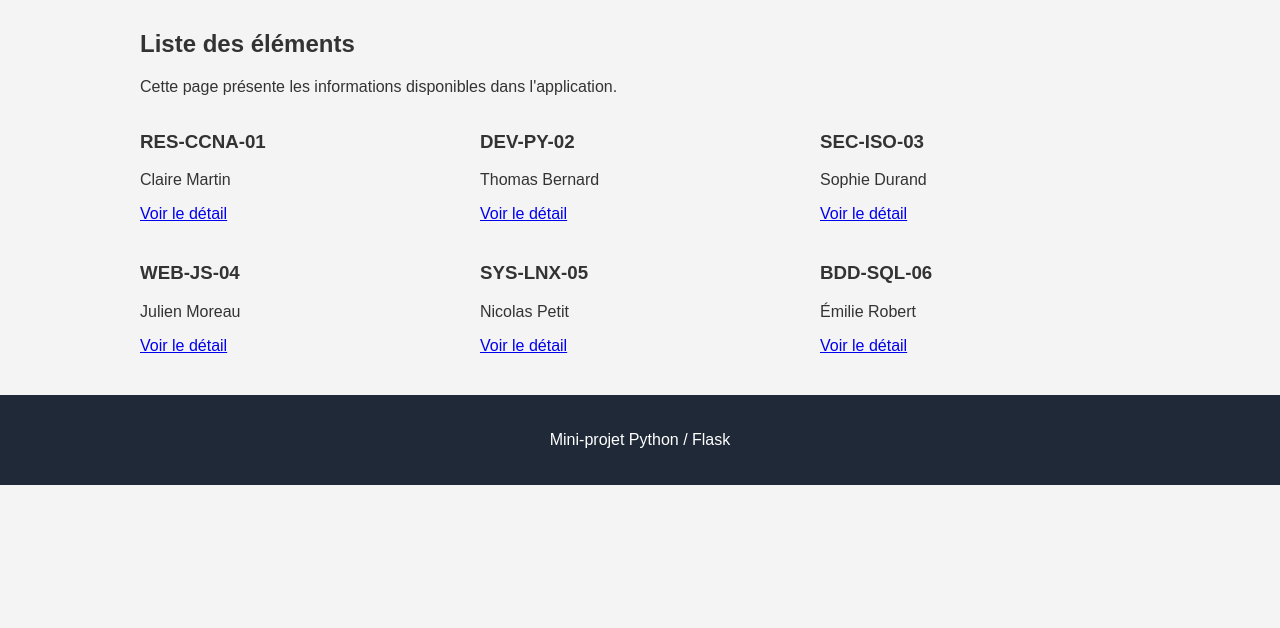
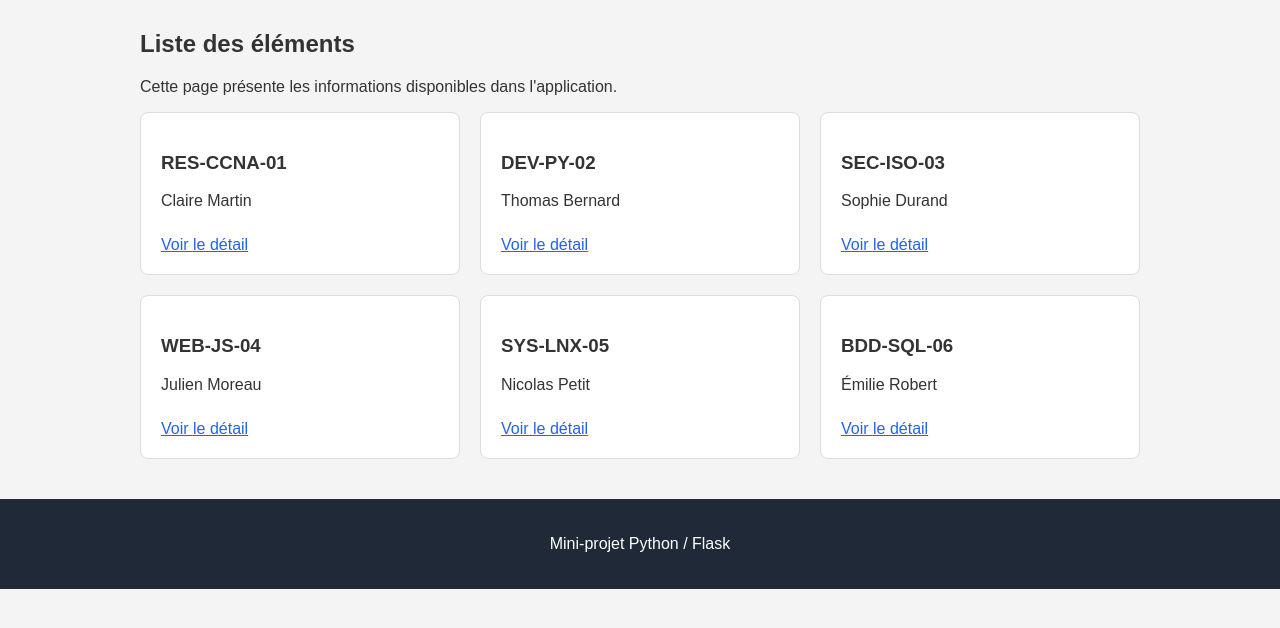
Before and after one commit to boudjelaba/CIEL2, a Flask app: page / in a window 1280 px wide. Shown: the part 95-723 px from the top of the page. Run offline with Flask 3, Linux system fonts and the light colour scheme.

Commit message:
Rename class 'card' to 'carte' in index.html

```diff
--- a/GitHub_Project/mini-projet-flask/templates/index.html
+++ b/GitHub_Project/mini-projet-flask/templates/index.html
@@ -15,7 +15,7 @@
 
     {% for element in donnees %}
 
-    <article class="card">
+    <article class="carte">
 
         <h3>{{ element.reference }}</h3>
 
```
